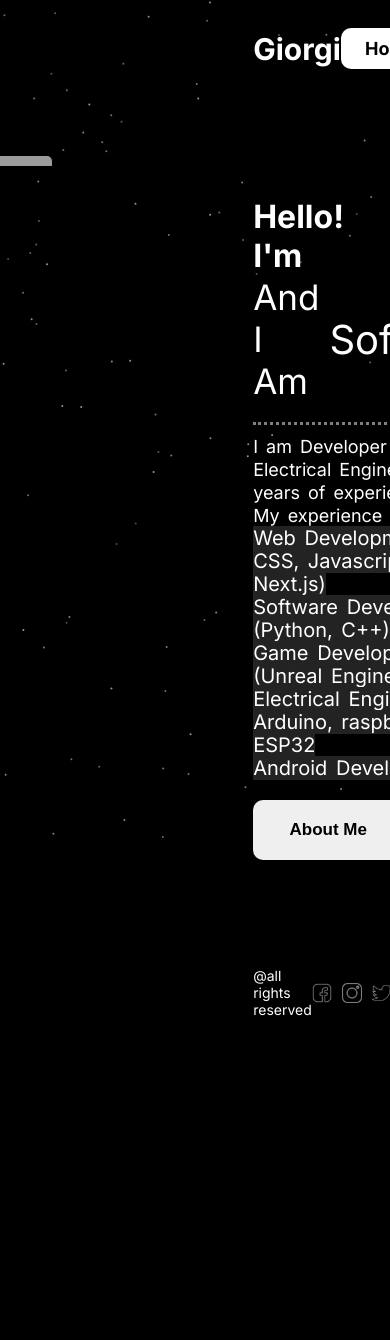
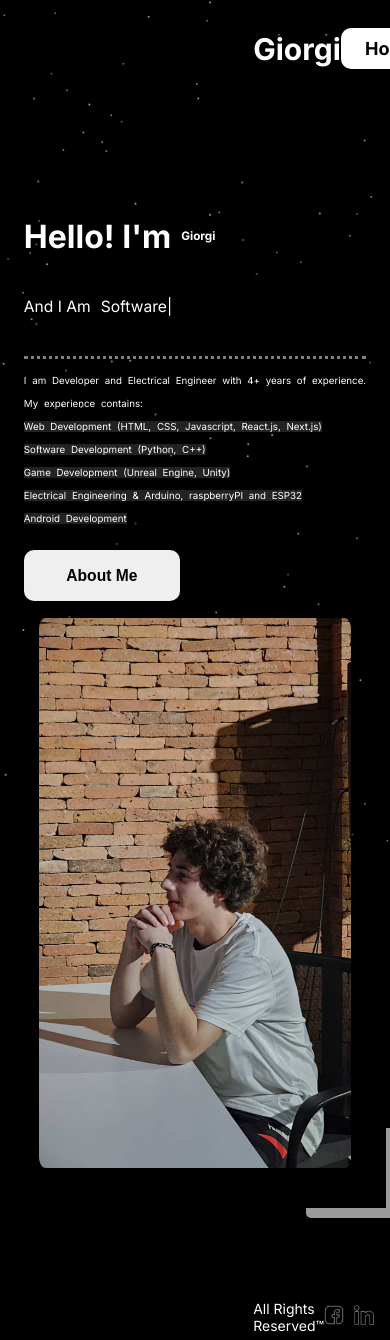
Before and after one commit to RyuKam1/portfolio-website, a Next.js app: page / in a window 390 px wide. Before the commit the page ends 1016 px from the top, so only its background shows below. Built offline with nearby package versions, Linux system fonts and the light colour scheme.

Commit message:
first responsive update

```diff
--- a/src/app/about/page.jsx
+++ b/src/app/about/page.jsx
@@ -171,7 +171,7 @@ function About() {
                       <CountUp
                         className={styles.fa}
                         duration={4}
-                        end={2024}
+                        end={2023}
                         separator={""}
                       />
                     </i>
@@ -195,7 +195,7 @@ function About() {
                       <CountUp
                         className={styles.fa}
                         duration={4}
-                        end={2023}
+                        end={2024}
                         separator={""}
                       />
                       {"- "}
--- a/src/app/page.module.css
+++ b/src/app/page.module.css
@@ -4,7 +4,7 @@
   align-items: flex-start;
   padding: 6rem 0rem;
   min-height: 100vh;
-  margin: 0 30vh;
+  margin: 0 15vw; /* Reduced for better responsiveness */
 }
 
 .titleContainer,
@@ -26,6 +26,7 @@
 
 .title h1 {
   margin: 10px;
+  font-size: 3vw; /* Scalable font size */
 }
 
 .name {
@@ -34,14 +35,14 @@
   align-items: center;
   text-align: center;
   height: 60px;
-  width: 100px;
-  font-size: 35px;
+  font-size: 35px; /* Kept original size for larger screens */
+  width: auto;
 }
 
 .proffesion {
   display: flex;
   align-items: center;
-  font-size: 35px;
+  font-size: 35px; /* Same as before */
 }
 
 .typing {
@@ -71,16 +72,36 @@
 }
 
 .imageContainer {
-  width: 500px;
+  width: 500px; /* Fixed width to ensure it appears correctly */
   height: 550px;
+  max-width: 500px; /* Restricting maximum width */
   position: relative;
   transition: ease 0.5s;
+  margin: 0 auto; /* Centering the image */
 }
 
 .img {
   object-fit: cover;
   border-radius: 2%;
   box-shadow: 0 0 10px black;
+  width: 100%;
+  height: 100%;
+}
+
+.imageContainer {
+  width: 500px; /* Fixed width for larger screens */
+  height: 550px; /* Fixed height */
+  position: relative;
+  transition: ease 0.5s;
+  margin: 0 auto; /* Center the image */
+}
+
+.img {
+  object-fit: cover;
+  border-radius: 2%;
+  box-shadow: 0 0 10px black;
+  width: 100%;
+  height: 100%;
 }
 
 .imageContainer::after {
@@ -96,6 +117,7 @@
   border-color: #9b9b9b;
   transition: ease 0.5s;
 }
+
 .imageContainer:hover {
   box-shadow: 0px 0px 165px -50px rgba(255, 255, 255, 0.59);
   -moz-box-shadow: 0px 0px 165px -50px rgba(255, 255, 255, 0.59);
@@ -108,12 +130,6 @@
   border-color: white;
   right: -65px;
   bottom: -70px;
-}
-
-.imageContainer:hover::before {
-  border-color: white;
-  right: 480px;
-  bottom: 520px;
 }
 
 .imageContainer::before {
@@ -130,34 +146,89 @@
   transition: ease-out 0.5s;
 }
 
+.imageContainer:hover::before {
+  border-color: white;
+  right: 480px;
+  bottom: 520px;
+}
+
 .btn {
-  padding: 20px 0px;
-  height: 60px;
+  padding: 2vh 0;
+  height: 6vh;
   width: 150px;
   border: none;
   border-radius: 10px;
   cursor: pointer;
-  transition: 0.1s ease-in-out;
+  transition: all 0.3s ease-in-out;
   text-align: center;
   font-size: 17px;
   font-weight: 550;
-  transition: all 0.3s;
 }
 
 .btn:hover {
   box-shadow: 0px 0px 20px -2px rgba(255, 255, 255, 1);
-  -moz-box-shadow: 0px 0px 20px -2px rgba(255, 255, 255, 1);
-  box-shadow: 0px 0px 20px -2px rgba(255, 255, 255, 1);
-
   transform: translateY(-5px);
 }
 
 .trail {
-  /* className for the trail elements */
   position: absolute;
-  height: 6px;
-  width: 6px;
-  border-radius: 3px;
+  height: 0.3vw;
+  width: 0.3vw;
+  border-radius: 50%;
   background: teal;
   z-index: 2;
 }
+
+/* Media Queries for responsiveness */
+@media (max-width: 1200px) {
+  .main {
+    margin: 0 10vw;
+    flex-direction: column; /* Stack on smaller screens */
+    align-items: center;
+  }
+
+  .imageContainer {
+    width: 50vw; /* Smaller size for medium screens */
+    margin: 2vh auto;
+  }
+
+  .name,
+  .proffesion,
+  .typing {
+    font-size: 3vw; /* Adjust font size for medium screens */
+  }
+
+  .desc,
+  .experienceText {
+    font-size: 1.5vw; /* Adjusted text for better readability */
+  }
+}
+
+@media (max-width: 768px) {
+  .main {
+    margin: 0 5vw;
+    flex-direction: column;
+    align-items: center;
+  }
+
+  .imageContainer {
+    width: 80vw; /* Larger for small screens */
+    max-width: none;
+  }
+
+  .name,
+  .proffesion,
+  .typing {
+    font-size: 4vw; /* Larger text on small devices */
+  }
+
+  .desc,
+  .experienceText {
+    font-size: 2.5vw; /* Adjust text for smaller devices */
+  }
+
+  .btn {
+    width: 40vw;
+    font-size: 4vw;
+  }
+}
--- a/src/app/portfolio/portfolio.module.css
+++ b/src/app/portfolio/portfolio.module.css
@@ -1,5 +1,9 @@
 .pageContainer {
   margin: 0 30vh;
+}
+
+.mainContainer {
+  height: 100vh;
 }
 
 .portfolioSection,
@@ -30,15 +34,17 @@
 }
 
 .img {
-  object-fit: contain;
+  object-fit: cover;
   display: block;
+  filter: brightness(80%);
+  transition: all 0.3s;
 }
 
 .portfolioItem {
   flex: 0 0 33.33%;
   max-width: 50.33%;
   margin-bottom: 30px;
-  transition: ease, 1s;
+  transition: all, 0.5s;
 }
 
 .portfolioItemInner {
@@ -46,7 +52,9 @@
   border-radius: 10px;
   overflow: hidden;
   cursor: pointer;
-  transition: ease 0.5s;
+  transition: ease 0.3s;
+  backdrop-filter: blur(5px);
+  background-color: transparent;
 }
 
 .portfolioItemInner:hover {
@@ -55,6 +63,7 @@
 
 .portfolioItemInner:hover .portfolioImg {
   transform: scale(1.05);
+  filter: brightness(110%);
   /* width: 590px;
   height: 360px; */
 }
@@ -69,6 +78,7 @@
   display: flex;
   align-items: center;
   justify-content: center;
+  margin-bottom: 50px;
 }
 .certiButton {
   /* padding: 20px 0px; */
--- a/src/components/footer/Footer.jsx
+++ b/src/components/footer/Footer.jsx
@@ -6,8 +6,13 @@ function Footer() {
   return (
     <div className={styles.mainContainer}>
       <div className={styles.container}>
-        <div className={styles.footerText}>@all rights reserved</div>
+        <div className={styles.footerText}>All Rights Reserved™</div>
+
         <div className={styles.socialNetworks}>
+          <a
+            href="https://www.facebook.com/profile.php?id=61552704748659"
+            target="_blank"
+          >
             <Image
               src="/1.png"
               className={styles.icon}
@@ -15,6 +20,12 @@ function Footer() {
               height={20}
               alt="facebook"
             />
+          </a>
+
+          <a
+            href="https://www.linkedin.com/in/giorgi-omarashvili-511956309/"
+            target="_blank"
+          >
             <Image
               src="/2.png"
               className={styles.icon}
@@ -22,7 +33,8 @@ function Footer() {
               height={20}
               alt="instagram"
             />
-          <Image
+          </a>
+          {/* <Image
             src="/3.png"
             className={styles.icon}
             width={20}
@@ -35,7 +47,7 @@ function Footer() {
             width={20}
             height={20}
             alt="youtube"
-          />
+          /> */}
         </div>
       </div>
     </div>
--- a/src/components/footer/footer.module.css
+++ b/src/components/footer/footer.module.css
@@ -24,6 +24,7 @@
   display: flex;
   justify-content: center;
   gap: 10px;
+  margin-right: 20px;
 }
 
 .icon {
```
Also changed, not shown: public/2.png. Lines whose indentation alone changed are shown as unchanged.
